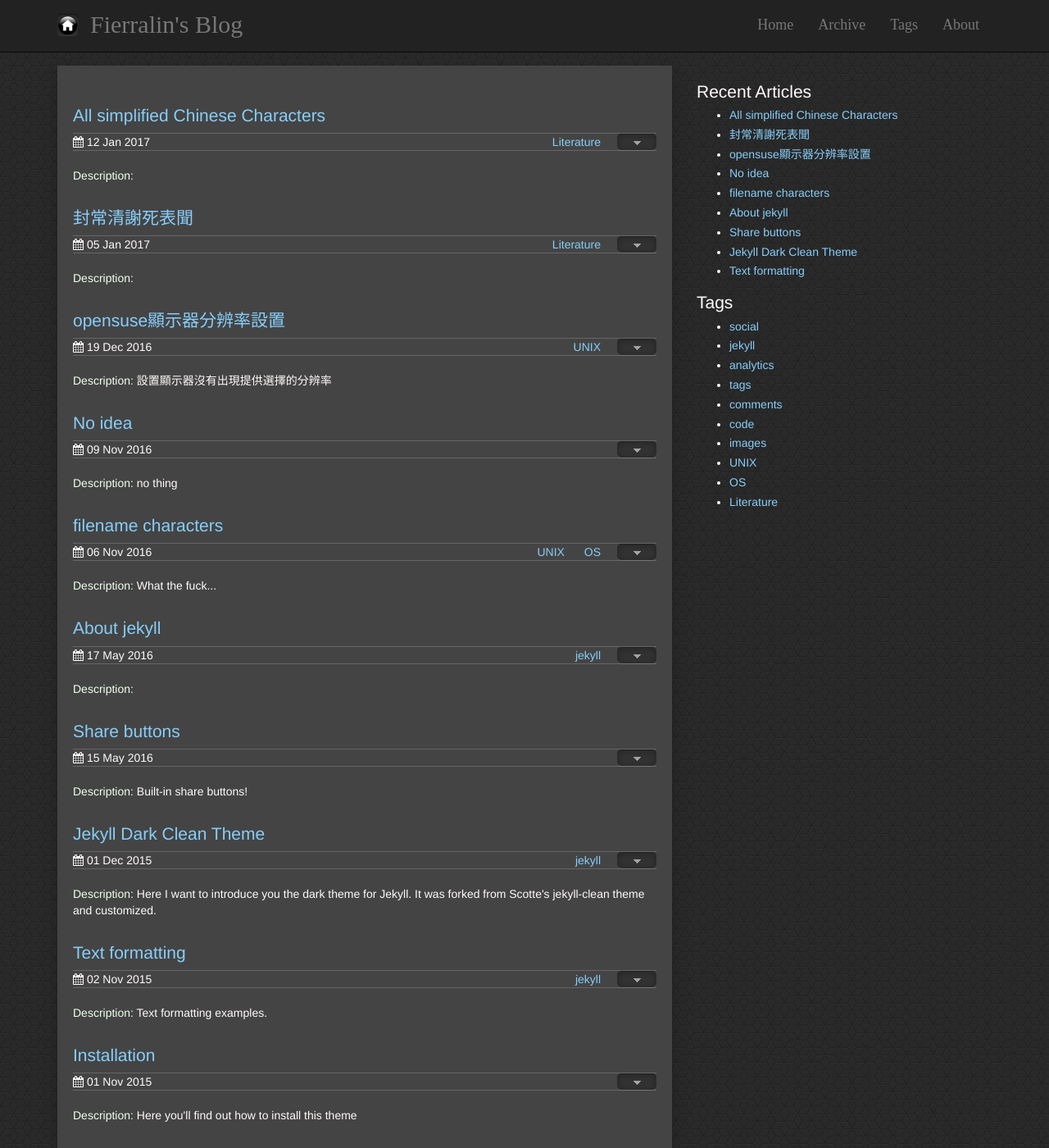
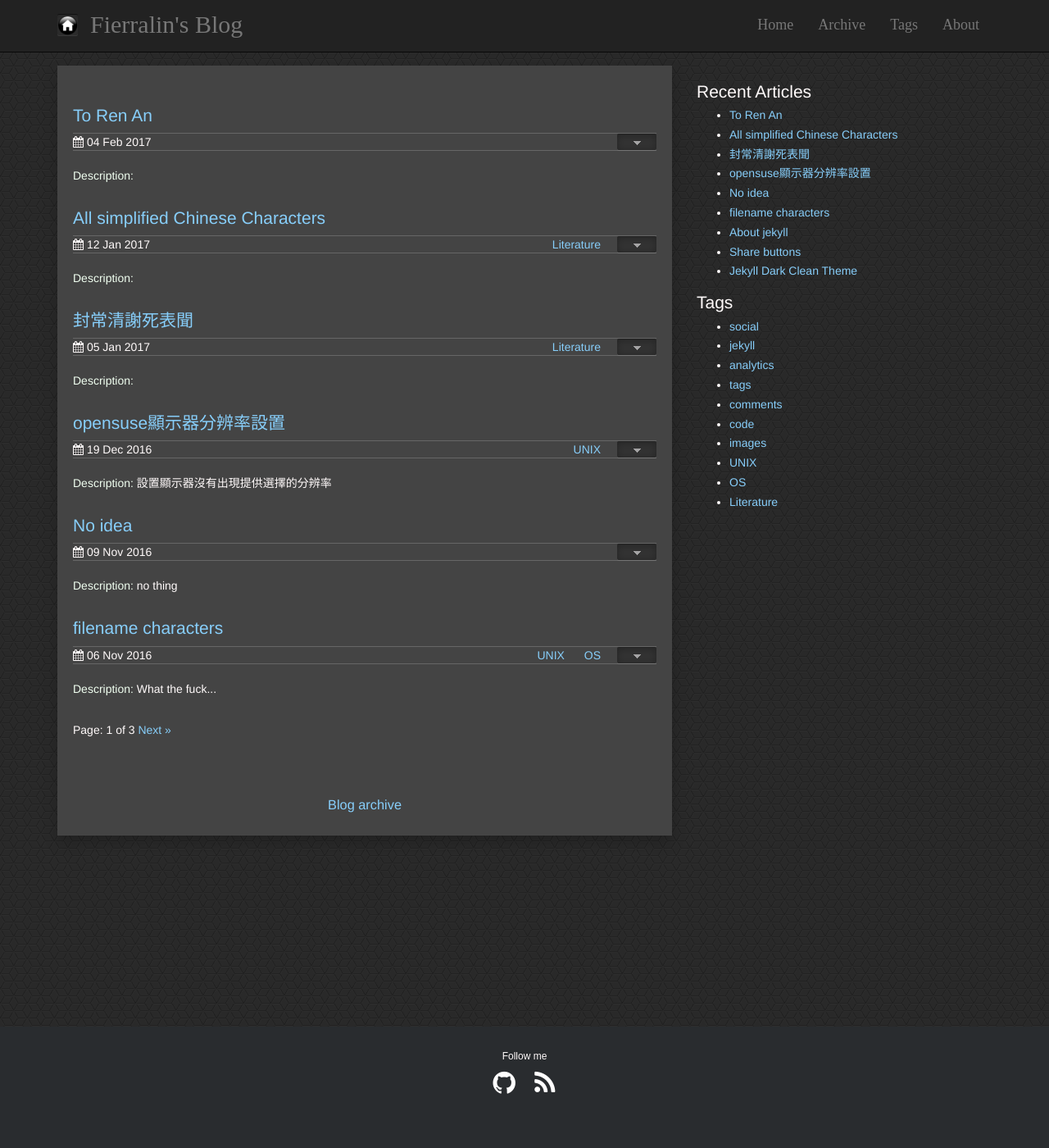
Before and after one commit to Fierralin/Blog, a Jekyll site: the page built from index.html, in a window 1280 px wide and 1400 px high. Shown: the whole window at 82% size. Built offline with Jekyll 4.4.1, drawn with Linux system fonts in a browser that asks for light colours; the list of posts is cut into pages by our own code.

Commit message:
add new face

```diff
--- a/_config.yml
+++ b/_config.yml
@@ -44,7 +44,9 @@ comments: true
 permalink: /:year/:month/:title
 
 # Enable for using pages, more details are here: http://jekyllrb.com/docs/pagination/
-#paginate: 3
+paginate: 6
+paginate_path: "page_:num"
+gems: [jekyll-paginate]
 
 #highlighter: rouge
 
--- a/_posts/2017-01-06-FengChangQing.md
+++ b/_posts/2017-01-06-FengChangQing.md
@@ -5,6 +5,6 @@ date: 2017-01-05 19:16:09
 tags: Literature
 ---
 
-中使駱奉仙至，奉宣口敕，恕臣萬死之罪，收臣一朝之效，令臣卻赴陝州，隨高仙芝行營，負斧縲囚，忽焉解縛，敗軍之將，更許增修。臣常清誠歡誠喜，頓首頓首。臣自城陷已來，前後三度遣使奉表，具述赤心，竟不蒙引對。臣之此來，非求苟活，實欲陳社稷之計，破虎狼之謀。冀拜首闕庭，吐心陛下，論逆胡之兵勢，陳討捍之別謀。酬萬死之恩，以報一生之寵。豈料長安日遠，謁見無由；函谷關遙，陳情不暇！臣讀《春秋》，見狼瞫稱未獲死所，臣今獲矣。
+## 中使駱奉仙至，奉宣口敕，恕臣萬死之罪，收臣一朝之效，令臣卻赴陝州，隨高仙芝行營，負斧縲囚，忽焉解縛，敗軍之將，更許增修。臣常清誠歡誠喜，頓首頓首。臣自城陷已來，前後三度遣使奉表，具述赤心，竟不蒙引對。臣之此來，非求苟活，實欲陳社稷之計，破虎狼之謀。冀拜首闕庭，吐心陛下，論逆胡之兵勢，陳討捍之別謀。酬萬死之恩，以報一生之寵。豈料長安日遠，謁見無由；函谷關遙，陳情不暇！臣讀《春秋》，見狼瞫稱未獲死所，臣今獲矣。
 
-昨者與羯胡接戰，自今月七日交兵，至於十三日不已。臣所將之兵，皆是烏合之徒，素未訓習。率周南市人之眾，當漁陽突騎之師，尚猶殺敵塞路，血流滿野。臣欲挺身刃下，死節軍前，恐長逆胡之威，以挫王師之勢。是以馳御就日，將命歸天。一期陛下斬臣於都市之下，以誡諸將；二期陛下問臣以逆賊之勢，將誡諸軍；三期陛下知臣非惜死之徒，許臣竭露。臣今將死抗表，陛下或以臣失律之後，誑妄爲辭；陛下或以臣欲盡所忠，肝膽見察。臣死之後，望陛下不輕此賊，無忘臣言，則冀社稷復安，逆胡敗覆，臣之所願畢矣。仰天飲鴆，向日封章，即爲尸諫之臣，死作聖朝之鬼。若使歿而有知，必結草軍前，回風陣上，引王師之旗鼓，平寇賊之戈鋋。生死酬恩，不任感激，臣常清無任永辭聖代悲戀之至。
+## 昨者與羯胡接戰，自今月七日交兵，至於十三日不已。臣所將之兵，皆是烏合之徒，素未訓習。率周南市人之眾，當漁陽突騎之師，尚猶殺敵塞路，血流滿野。臣欲挺身刃下，死節軍前，恐長逆胡之威，以挫王師之勢。是以馳御就日，將命歸天。一期陛下斬臣於都市之下，以誡諸將；二期陛下問臣以逆賊之勢，將誡諸軍；三期陛下知臣非惜死之徒，許臣竭露。臣今將死抗表，陛下或以臣失律之後，誑妄爲辭；陛下或以臣欲盡所忠，肝膽見察。臣死之後，望陛下不輕此賊，無忘臣言，則冀社稷復安，逆胡敗覆，臣之所願畢矣。仰天飲鴆，向日封章，即爲尸諫之臣，死作聖朝之鬼。若使歿而有知，必結草軍前，回風陣上，引王師之旗鼓，平寇賊之戈鋋。生死酬恩，不任感激，臣常清無任永辭聖代悲戀之至。
--- /dev/null
+++ b/_posts/2017-02-04-To-Ren-An.md
@@ -0,0 +1,25 @@
+---
+layout: neon
+title: "To Ren An"
+date: 2017-02-04 19:25:29
+---
+
+## 報任安書 漢書
+
+（太史公牛馬走司馬遷再拜言，）少卿足下：曩者辱賜書，教以愼於接物，推賢進士爲務，意氣勤勤懇懇，若望僕不相師用，而流俗人之言。僕非敢如是也。雖罷駑，亦嘗側聞長者遺風矣。顧自以爲身殘處穢，動而見尤，欲益反損，是以抑鬱而無誰語。諺曰：“誰爲爲之？孰令聽之？”蓋鐘子期死，伯牙終身不復鼓琴。何則？士爲知己用，女爲悅己容。若僕大質已虧缺，雖材懷隨和，行若由夷，終不可以爲榮，適足以發笑而自點耳。
+
+書辭宜答，會東從上來，又迫賤事，相見日淺，卒卒無須臾之間得竭指意。今少卿抱不測之罪，涉旬月，迫季冬，僕又薄從上上雍，恐卒然不可諱。是僕終已不得舒憤懣以曉左右，則長逝者魂魄私恨無窮。請略陳固陋。闕然不報，幸勿過。
+
+僕聞之，修身者智之府也，愛施者仁之端也，取予者義之符也，恥辱者勇之決也，立名者行之極也。士有此五者，然後可以託於世，列於君子之林矣。故禍莫憯於欲利，悲莫痛於傷心，行莫醜於辱先，而詬莫大於宮刑。刑餘之人，無所比數，非一世也，所從來遠矣。昔衞靈公與雍渠載，孔子適陳；商鞅因景監見，趙良寒心；同子參乘，爰絲變色：自古而恥之。夫中材之人，事關於宦豎，莫不傷氣，況忼慨之士乎！如今朝雖乏人，柰何令刀鋸之餘薦天下豪雋哉！僕賴先人緒業，得待罪輦轂下，二十餘年矣。所以自惟：上之，不能納忠效信，有奇策材力之譽，自結明主；次之，又不能拾遺補闕，招賢進能，顯巖穴之士；外之，不能備行伍，攻城野戰，有斬將搴旗之功；下之，不能累日積勞，取尊官厚祿，以爲宗族交遊光寵。四者無一遂，苟合取容，無所短長之效，可見於此矣。鄉者，僕亦嘗厠下大夫之列，陪外廷末議。不以此時引維綱，盡思慮，今已虧形爲埽除之隸，在闒茸之中，迺欲卬首信眉，論列是非，不亦輕朝廷，羞當世之士邪！嗟乎！嗟乎！如僕，尚何言哉！尚何言哉！
+
+且事本末未易明也。僕少負，不羈之材，長無鄉曲之譽，主上幸以先人之故，使得奉薄伎，出入周衞之中。僕以爲戴盆何以望天，故絕賓客之知，忘室家之業，日夜思竭其不肖之材力，務壹心營職，以求親媚於主上。而事迺有大謬不然者。夫僕與李陵俱居門下，素非相善也，趣舍異路，未嘗銜盃酒接殷勤之歡。然僕觀其爲人自奇士，事親孝，與士信，臨財廉，取予義，分別有讓，恭儉下人，常思奮不顧身以徇國家之急。其素所畜積也，僕以爲有國士之風。夫人臣出萬死不顧一生之計，赴公家之難，斯已奇矣。今舉事壹不當，而全軀保妻子之臣隨而媒孽其短，僕誠私心痛之。且李陵提步卒不滿五千，深踐戎馬之地，足歷王庭，垂餌虎口，橫挑彊胡，卬億萬之師，與單于連戰十餘日，所殺過當。虜救死扶傷不給，旃裘之君長咸震怖，迺悉徵左右賢王，舉引弓之民，一國共攻而圍之。轉鬥千里，矢盡道窮，救兵不至，士卒死傷如積。然李陵一呼勞軍，士無不起，躬流涕，沬血飲泣，張空弮，冒白刃，北首爭死敵。陵未沒時，使有來報，漢公卿王侯皆奉觴上壽。後數日，陵敗書聞，主上爲之食不甘味，聽朝不怡。大臣憂懼，不知所出。僕竊不自料其卑賤，見主上慘淒怛悼，誠欲効其款款之愚，以爲李陵素與士大夫絕甘分少，能得人之死力，雖古名將不過也。身雖陷敗，彼觀其意，且欲得其當而報漢。事已無可柰何，其所摧敗，功亦足以暴於天下。僕懷欲陳之，而未有路。適會召問，卽以此指推言陵功，欲以廣主上之意，塞睚眦之辭。未能盡明，明主不深曉，以爲僕沮貳師，而爲李陵游說，遂下於理。拳拳之忠，終不能自列。因爲誣上，卒從吏議。家貧，財賂不足以自贖，交遊莫救，左右親近不爲壹言。身非木石，獨與法吏爲伍，深幽囹圄之中，誰可告愬者！此正少卿所親見，僕行事豈不然邪？李陵卽生降，隤其家聲，而僕又茸以蠶室，重爲天下觀笑。悲夫！悲夫！
+
+事未易一二爲俗人言也。僕之先人非有剖符丹書之功，文史星歷，近乎卜祝之閒，固主上所戲弄，倡優畜之，流俗之所輕也。假令僕伏法受誅，若九牛亡一毛，與螻蟻何異？而世又不與能死節者比，特以爲智窮罪極，不能自免，卒就死耳。何也？素所自樹立使然。人固有一死，死有重於泰山，或輕於鴻毛，用之所趨異也。太上不辱先，其次不辱身，其次不辱理色，其次不辱辭令，其次詘體受辱，其次易服受辱，其次關木索、被箠楚受辱，其次鬄毛髮、嬰金鐵受辱，其次毀肌膚、斷支體受辱，最下腐刑極矣！傳曰“刑不上大夫”。此言士節不可不厲也。猛虎處深山，百獸震恐，及其在穽檻之中，搖尾而求食，積威約之漸也。故士有畫地爲牢，埶不入；削木爲吏，議不對，定計於鮮也。今交手足，受木索，暴肌膚，受榜箠，幽於圜牆之中，當此之時，見獄吏則頭槍地，視徒隸則心惕息。何者？積威約之埶也。及已至此，言不辱者，所謂彊顏耳，曷足貴乎！且西伯，伯也，拘牖里；李斯，相也，具五刑；淮陰，王也，受械於陳；彭越、張敖，南鄉稱孤，繫獄抵罪；絳侯誅諸呂，權傾五伯，囚於請室；魏其，大將也，衣赭，關三木；季布爲朱家鉗奴；灌夫受辱居室。此人皆身至王侯將相，聲聞鄰國，及罪至罔加，不能引決自財。在塵埃之中，古今一體，安在其不辱也？由此言之，勇怯，埶也；彊弱，形也。審矣，曷足怪乎？且人不能蚤自財繩墨之外，已稍陵夷，至於鞭箠之閒，迺欲引節，斯不亦遠乎！古人所以重施刑于大夫者，殆爲此也。
+
+夫人情莫不貪生惡死，念親戚，顧妻子，至激於義理者不然，迺有不得已也。今僕不幸，蚤失二親，無兄弟之親，獨身孤立，少卿視僕於妻子何如哉？且勇者不必死節，怯夫慕義，何處不勉焉！僕雖怯耎，欲苟活，亦頗識去就之分矣，何至自湛溺累紲之辱哉！且夫臧獲婢妾，猶能引決，況若僕之不得已乎？所以隱忍苟活，函糞土之中而不辭者，恨私心有所不盡，鄙沒世，而文采不表於後也。
+
+古者富貴而名摩滅，不可勝記，唯俶儻非常之人稱焉。蓋西伯拘而濥《周易》；仲尼戹而作《春秋》；屈原放逐，迺賦《離騷》；左丘失明，厥有《國語》；孫子臏腳，《兵法》修列；不韋遷蜀，世傳《呂覽》；韓非囚秦，《說難》《孤憤》；《詩》三百篇，大氐聖賢發憤之所爲作也。此人皆意有所鬱結，不得通其道，故述往事、思來者。及如左丘明無目，孫子斷足，終不可用，退論書策，以舒其憤，思垂空文以自見。
+
+僕竊不遜，近自託於無能之辭，網羅天下放失舊聞，考之行事，（綜其終始，）稽其成敗興壞之理，（上計軒轅，下至於茲，爲十表，本紀十二，書八章，世家三十，列傳七十，）凡百三十篇。亦欲以究天人之際，通古今之變，成一家之言。草創未就，適會此禍，惜其不成，是以就極刑而無慍色。僕誠已著此書，藏之名山，傳之其人，通邑大都，則僕償前辱之責，雖萬被戮，豈有悔哉？然此可爲智者道，難爲俗人言也!
+
+且負下未易居，下流多謗議。僕以口語遇遭此禍，重爲鄉黨戮笑，汙辱先人，亦何面目復上父母之丘墓乎？雖累百世，垢彌甚耳！是以腸一日而九回，居則忽忽若有所亡，出則不知所如往。每念斯恥，汗未嘗不發背霑衣也！身直爲閨閤之臣，寍得自引深藏於岩穴耶！故且從俗浮湛，與時俯仰，以通其狂惑。今少卿迺教以推賢進士，無迺與僕之私心指謬乎？今雖欲自彫瑑，曼辭以自解，無益於俗，不信，祇取辱耳。要之死日，然後是非迺定。書不能盡意，故略陳固陋。（謹再拜。）
--- a/css/syntax.scss
+++ b/css/syntax.scss
@@ -1,7 +1,7 @@
 ---
 ---
 
-@mixin rounded($radius:4px) {
+@mixin rounded($radius:2px) {
   -webkit-border-radius: $radius;
   -moz-border-radius: $radius;
   border-radius: $radius;
@@ -43,7 +43,7 @@ $linenos: #A9B7C6;
   pre::-webkit-scrollbar {
     height: 10px;
     background-color: #34362e;
-    border-radius: 0 0 4px 4px;
+    border-radius: 0 0 2px 2px;
   }
   pre::-webkit-scrollbar-thumb {
     background-color: #555;
@@ -69,9 +69,9 @@ p > code,
 .note > code {
   color: tomato;
   background-color: #333;
-  -webkit-border-radius: 5px;
-  -moz-border-radius: 5px;
-  border-radius: 5px;
+  -webkit-border-radius: 2px;
+  -moz-border-radius: 2px;
+  border-radius: 2px;
   -webkit-box-shadow: inset 0 1px 10px rgba(0, 0, 0, 0.3), 0 1px 0 rgba(255, 255, 255, 0.1), 0 -1px 0 rgba(0, 0, 0, 0.5);
   -moz-box-shadow: inset 0 1px 10px rgba(0, 0, 0, 0.3), 0 1px 0 rgba(255, 255, 255, 0.1), 0 -1px 0 rgba(0, 0, 0, 0.5);
   box-shadow: inset 0 1px 10px rgba(0, 0, 0, 0.3), 0 1px 0 rgba(255, 255, 255, 0.1), 0 -1px 0 rgba(0, 0, 0, 0.5);
--- a/css/theme.scss
+++ b/css/theme.scss
@@ -24,7 +24,7 @@ $accent-color: LightSkyBlue;    // original =)
 body {
   padding-top: 80px;
   color: snow;
-  background-color: #292929;
+  background-color: #292929; // #292929
   background-image: url(./pics/triangles.png);
 }
 .copyright {
--- a/index.html
+++ b/index.html
@@ -11,20 +11,20 @@ layout: page
         {
 		  document.getElementById(descid).style.display = "block";
           document.getElementById(postid).style.display = "none";
-          document.getElementById(inhtmText).innerHTML="<img src='images/arrow_show.png' alt='&gt;'>";
+          document.getElementById(inhtmText).innerHTML="<img src='{{ site.baseurl }}/images/arrow_show.png' alt='&gt;'>";
 		  document.getElementById(inhtmText).title="Show More"
         }
        if(x=="none")
        {
 		  document.getElementById(descid).style.display = "none";
           document.getElementById(postid).style.display = "block";
-          document.getElementById(inhtmText).innerHTML="<img src='images/arrow_hide.png' alt='&lt;'>";
+          document.getElementById(inhtmText).innerHTML="<img src='{{ site.baseurl }}/images/arrow_hide.png' alt='&lt;'>";
 		  document.getElementById(inhtmText).title="Show Less"
         }
      }
 </script>
 
-{% for post in site.posts limit:10 %}
+{% for post in paginator.posts %}
   <h2 class="post-title" id="div-{{ post.date | date: '%Y-%m-%d-' }}{{post.url | remove: '/' }}">
     <a href="{{post.url | prepend:site.baseurl}}">
       {{ post.title }}
@@ -46,7 +46,7 @@ layout: page
 				showmoreless(showval, 'desc-'+showval ,'show-'+showval)"
 			style="float:right; padding-top: 1px"
 			title="Show More">
-			<img src='images/arrow_show.png' alt='&lt;'>
+			<img src='{{ site.baseurl }}/images/arrow_show.png' alt='&lt;'>
 	</a></li>
   </ul>
   </div>
@@ -68,7 +68,7 @@ layout: page
 			showmoreless(showval, 'desc-'+showval ,'show-'+showval)"
 		style="float:right"
 		title="Hide Contents">
-		<img src='images/arrow_hide.png' alt='&lt;'>
+		<img src='{{ site.baseurl }}/images/arrow_hide.png' alt='&lt;'>
 	</a>
   </div>
   <script>
@@ -76,6 +76,26 @@ layout: page
   </script>
 {% endfor %}
 
+<div class="pagination">
+    {% if paginator.previous_page %}
+	    {% if paginator.previous_page == 1 %}
+            <a class="previous" href="{{ site.baseurl }}/">
+				    &laquo;&nbsp;Previous
+	        </a>
+		{% else %}
+		    <a class="previous" href="{{ site.baseurl }}/page_{{ paginator.previous_page }}/">
+				    &laquo;&nbsp;Previous
+	        </a>
+		{% endif %}
+    {% endif %}
+        <span class="page_number">Page: {{ paginator.page }} of {{ paginator.total_pages }}</span>
+    {% if paginator.next_page %}
+	    <a class="next" href="{{ site.baseurl }}/page_{{ paginator.next_page }}/">
+				    Next&nbsp;&raquo;
+		</a>
+	{% endif %}
+</div>
+
 <div class="post-footer">
   <div class="column-full">
     <h3><a href="{{ '/archive.html' | prepend: site.baseurl }}">Blog archive</a></h3>
```
Also changed, not shown: _layouts/neon.html (added, +72 -0 lines), images/roughbg.jpg (added), 1 other file.
